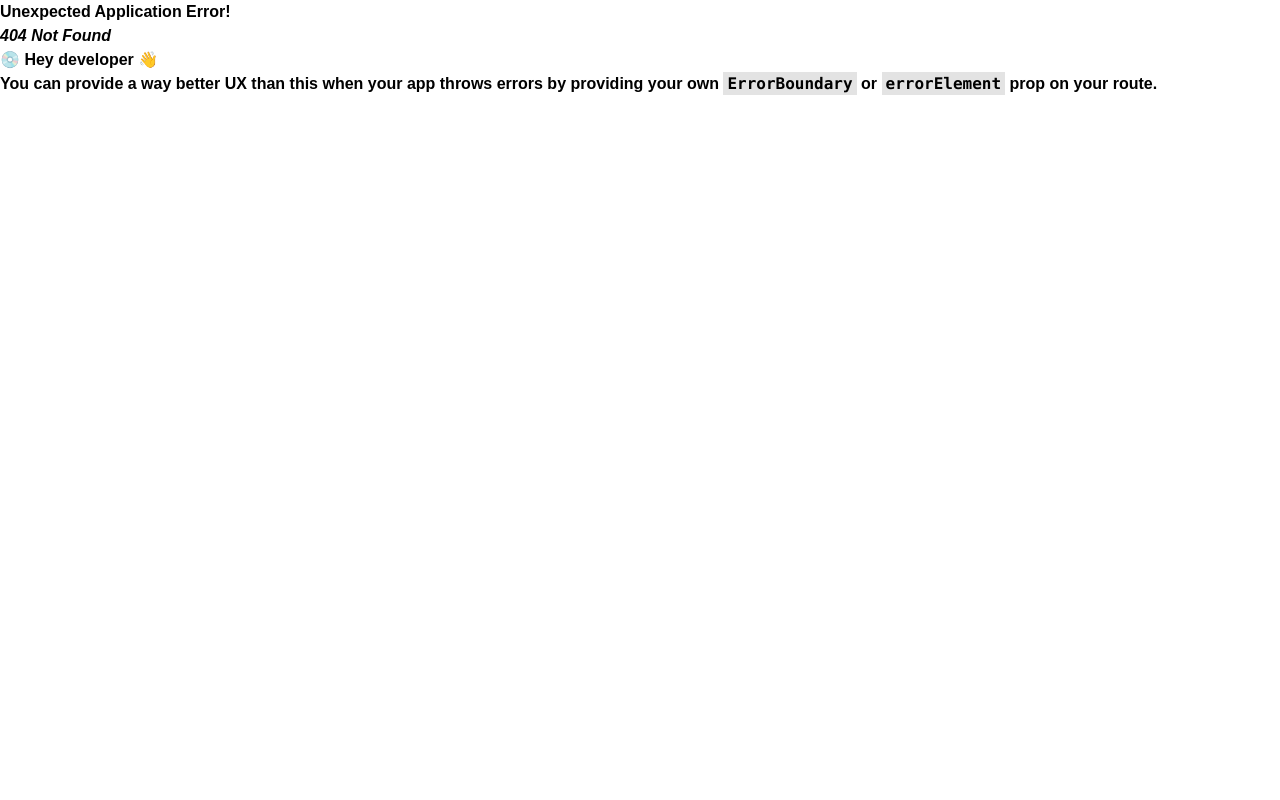
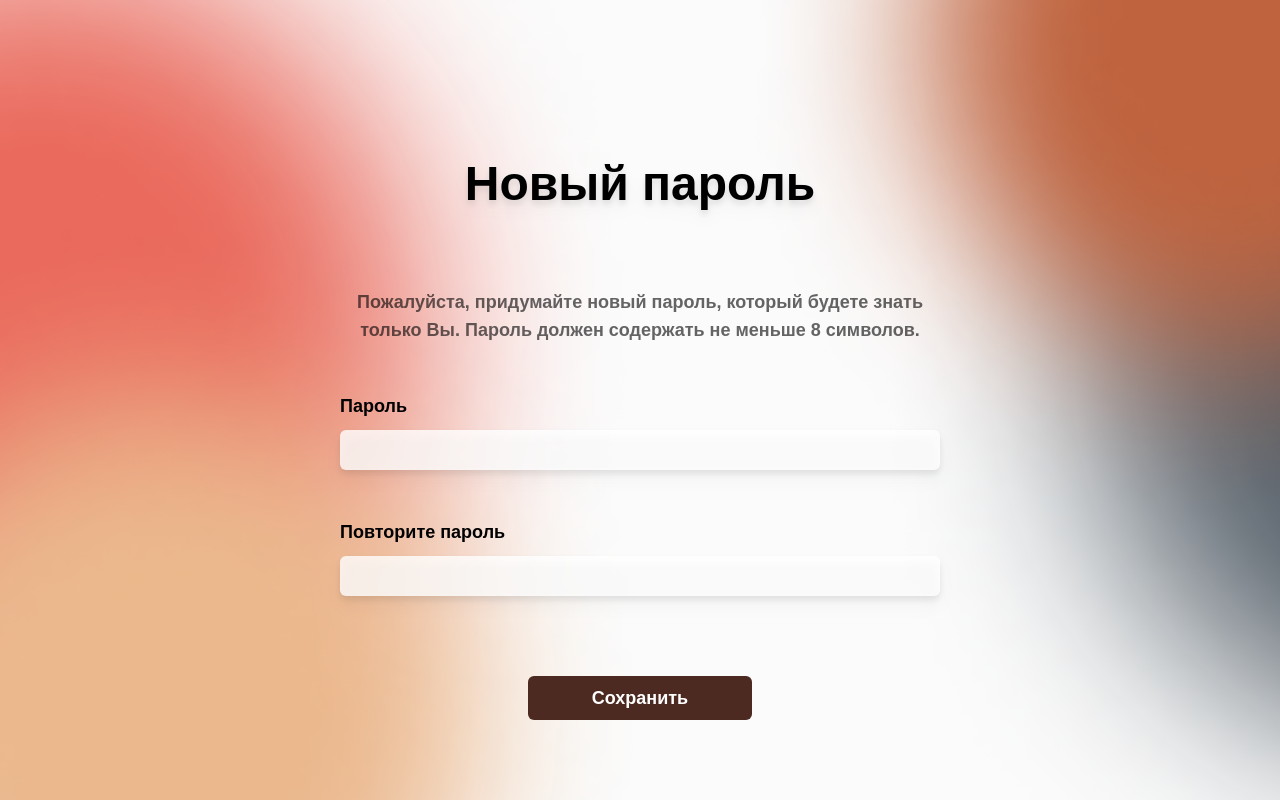
Before and after one commit to Zakodirovannie-2-0/autoCRM-Frontend, a React (Vite) app: page /change in a window 1280 px wide. Before the commit this address had no page. Built offline with nearby package versions, Linux system fonts and the light colour scheme.

Commit message:
change password page

```diff
--- a/src/main.tsx
+++ b/src/main.tsx
@@ -10,6 +10,7 @@ import Register from "./pages/SignupPage.tsx";
 import ClientsBasePage from "./pages/ClientsBasePage.tsx";
 import DealsPage from "./pages/DealsPage.tsx";
 import Recovery from "./pages/Recovery.tsx";
+import ChangePassword from "./pages/ChangePassword.tsx";
 
 const router = createBrowserRouter(
     createRoutesFromElements(
@@ -18,7 +19,7 @@ const router = createBrowserRouter(
 
             <Route path="/" element={<LoginPage />} />
             <Route path='/signup' element={<Register />} />
-
+            <Route path='/change' element={<ChangePassword />} />
             <Route path='' element = {<PrivateRoute />}>
                 <Route path={'/clients'} element={<ClientsBasePage />} />
                 <Route path="/deals" element={<DealsPage />} />
--- /dev/null
+++ b/src/pages/ChangePassword.tsx
@@ -0,0 +1,81 @@
+import Modal from "../components/Modal.tsx";
+import React, {FormEventHandler, useState} from "react";
+
+
+const ChangePassword: React.FC = () => {
+
+    const handleSubmit: FormEventHandler<HTMLFormElement> = (evt) => {
+        evt.preventDefault();
+        if (password !== confirmPassword){
+            return
+        }
+        //Типа запрос
+        setOpen(true)
+    }
+
+    const [password, setPassword] = useState<string>('');
+
+    const [confirmPassword, setConfirmPassword] = useState<string>('');
+
+    const [open, setOpen] = useState<boolean>(false)
+
+    return (
+        <div className={'w-full flex flex-col h-dvh mx-auto bg-main-bg bg-cover overflow-auto'}>
+            <header className="mt-40">
+                <div className="flex flex-col w-full text-[#000000]">
+                    <div><h2 className="text-5xl text-center font-semibold drop-shadow-lg">Новый пароль</h2></div>
+                </div>
+            </header>
+            <div className={'mt-20 container mx-auto max-w-xm flex flex-col'}>
+                <h3 className={'w-full text-center opacity-60 text-[#000000] text-lg'}> Пожалуйста, придумайте новый пароль, который будете знать только Вы.
+                    Пароль должен содержать не меньше 8 символов.</h3>
+                <div className={'flex flex-col'}>
+                    <div className={'form_container'}>
+                        <form className={'form flex flex-col'} onSubmit={handleSubmit}>
+
+                            <div className="form-group flex flex-col mt-12">
+                                <label htmlFor="password" className={'text-lg font-semibold'}>Пароль</label>
+                                <input
+                                    type="password"
+                                    id="password"
+                                    required
+                                    onChange={e => setPassword(e.target.value)}
+                                    value={password}
+                                    className={'input mt-2.5 bg-[#FFFFFFCC] rounded-md p-2 drop-shadow-lg'}
+                                />
+                            </div>
+                            <div className="form-group flex flex-col mt-12">
+                                <label htmlFor="password" className={'text-lg font-semibold'}>Повторите пароль</label>
+                                <input
+                                    type="password"
+                                    id="password"
+                                    required
+                                    onChange={e => setConfirmPassword(e.target.value)}
+                                    value={confirmPassword}
+                                    className={'input mt-2.5 bg-[#FFFFFFCC] rounded-md p-2 drop-shadow-lg'}
+                                />
+                            </div>
+                            <div className={"form-actions flex flex-row justify-center mt-20 gap-10"}>
+                                <button
+                                    className='text-center text-lg font-semibold py-2 px-16 bg-[#4C2A21] rounded-md text-[#FFFFFF]'
+                                    onClick={() => setOpen(true)}>
+                                    Сохранить
+                                </button>
+
+                                <Modal open={open} onClose={() => setOpen(false)}>
+                                    <div className="w-full text-center px-32 py-2">
+                                        <h1 className="text-xl">Пароль успешно изменен.</h1>
+                                        <button className='mt-16 text-center text-lg font-semibold py-2 px-16 bg-[#4C2A21] rounded-md text-[#FFFFFF]'>Продолжить</button>
+                                    </div>
+                                </Modal>
+                            </div>
+                        </form>
+
+                    </div>
+                </div>
+            </div>
+        </div>
+    );
+};
+
+export default ChangePassword;
```
